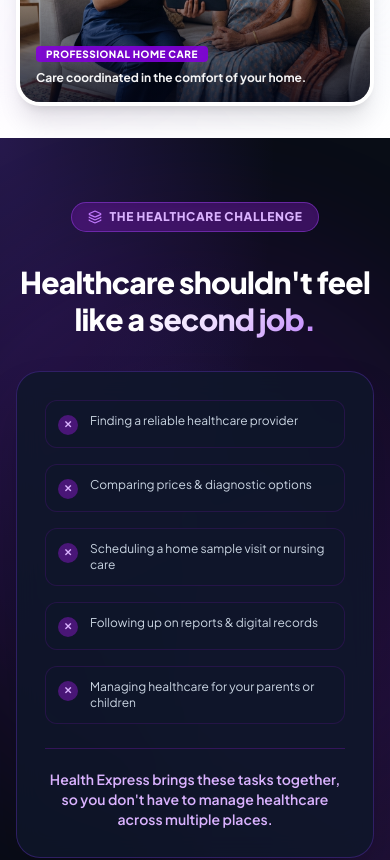
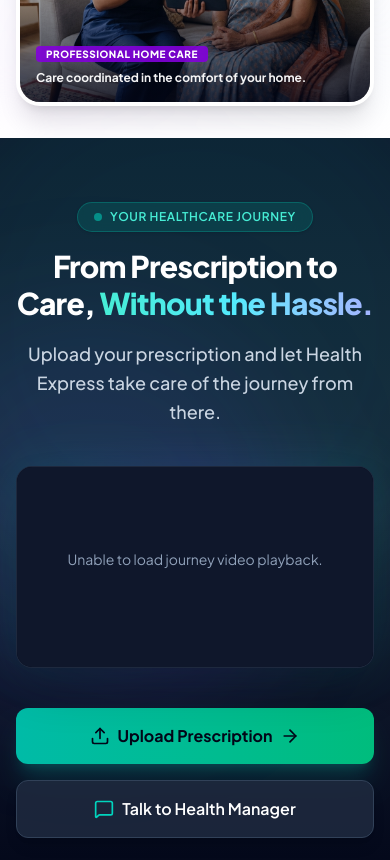
Before and after one commit to Tarunmakode123/healthexpressweb, a React (Vite) app: page / in a window 390 px wide. Shown: the part 1040-1900 px from the top of the page. Built offline with nearby package versions, Linux system fonts and the light colour scheme.

Commit message:
feat: integrate 16:9 cinematic journey story video section into homepage

```diff
--- /dev/null
+++ b/src/components/sections/JourneyVideoSection.jsx
@@ -0,0 +1,141 @@
+import React, { useRef, useState, useEffect } from 'react';
+import { Upload, ArrowRight, MessageSquare, Volume2, VolumeX, Play, Pause } from 'lucide-react';
+import { openWhatsApp, DEFAULT_MESSAGES } from '../../utils/whatsapp';
+
+export default function JourneyVideoSection({ onOpenUploadModal }) {
+  const videoRef = useRef(null);
+  const [isPlaying, setIsPlaying] = useState(true);
+  const [isMuted, setIsMuted] = useState(true);
+  const [hasError, setHasError] = useState(false);
+
+  useEffect(() => {
+    const video = videoRef.current;
+    if (!video) return;
+
+    // Handle autoplay check
+    const playPromise = video.play();
+    if (playPromise !== undefined) {
+      playPromise
+        .then(() => {
+          setIsPlaying(true);
+        })
+        .catch((err) => {
+          console.warn('Autoplay prevented or interrupted:', err);
+          setIsPlaying(false);
+        });
+    }
+  }, []);
+
+  const togglePlay = () => {
+    const video = videoRef.current;
+    if (!video) return;
+    if (isPlaying) {
+      video.pause();
+      setIsPlaying(false);
+    } else {
+      video.play().then(() => setIsPlaying(true)).catch(() => {});
+    }
+  };
+
+  const toggleMute = () => {
+    const video = videoRef.current;
+    if (!video) return;
+    video.muted = !isMuted;
+    setIsMuted(!isMuted);
+  };
+
+  return (
+    <section className="py-16 md:py-24 bg-gradient-to-b from-slate-900 via-slate-900/95 to-slate-950 text-white relative overflow-hidden">
+      {/* Background Glow Overlay */}
+      <div className="absolute inset-0 pointer-events-none overflow-hidden">
+        <div className="absolute top-1/4 left-1/2 -translate-x-1/2 -translate-y-1/2 w-[600px] h-[600px] bg-teal-500/10 rounded-full blur-3xl" />
+        <div className="absolute bottom-1/4 right-1/4 w-[400px] h-[400px] bg-indigo-500/10 rounded-full blur-3xl" />
+      </div>
+
+      <div className="max-w-7xl mx-auto px-4 sm:px-6 lg:px-8 relative z-10">
+        {/* Header Content */}
+        <div className="text-center max-w-3xl mx-auto mb-10 md:mb-14">
+          <div className="inline-flex items-center gap-2 px-4 py-1.5 rounded-full bg-teal-500/15 border border-teal-500/30 text-teal-300 text-xs sm:text-sm font-semibold tracking-wider uppercase mb-4 shadow-sm backdrop-blur-md">
+            <span className="w-2 h-2 rounded-full bg-teal-400 animate-pulse" />
+            YOUR HEALTHCARE JOURNEY
+          </div>
+          <h2 className="text-3xl sm:text-4xl md:text-5xl font-extrabold text-white tracking-tight leading-tight mb-4">
+            From Prescription to Care, <span className="bg-gradient-to-r from-teal-300 via-cyan-300 to-indigo-300 bg-clip-text text-transparent">Without the Hassle.</span>
+          </h2>
+          <p className="text-lg sm:text-xl text-slate-300 font-medium leading-relaxed">
+            Upload your prescription and let Health Express take care of the journey from there.
+          </p>
+        </div>
+
+        {/* 16:9 Cinematic Video Container */}
+        <div className="max-w-5xl mx-auto relative group">
+          <div className="relative aspect-video w-full rounded-2xl md:rounded-[28px] overflow-hidden border border-slate-700/60 shadow-2xl bg-slate-950">
+            {!hasError ? (
+              <video
+                ref={videoRef}
+                src="/videos/healthexpress-journey-story.mp4"
+                poster="/logo.png"
+                autoPlay
+                muted
+                playsInline
+                loop
+                preload="metadata"
+                onError={() => setHasError(true)}
+                onPlay={() => setIsPlaying(true)}
+                onPause={() => setIsPlaying(false)}
+                className="w-full h-full object-cover"
+              />
+            ) : (
+              <div className="w-full h-full flex flex-col items-center justify-center bg-slate-900 p-6 text-center">
+                <p className="text-slate-400 text-sm mb-4">Unable to load journey video playback.</p>
+              </div>
+            )}
+
+            {/* Video Controls Overlay */}
+            <div className="absolute inset-0 bg-gradient-to-t from-slate-950/70 via-transparent to-transparent opacity-0 group-hover:opacity-100 transition-opacity duration-300 flex items-end justify-between p-4 sm:p-6 pointer-events-none">
+              <div className="flex items-center gap-3 pointer-events-auto">
+                <button
+                  onClick={togglePlay}
+                  className="w-10 h-10 rounded-full bg-slate-900/80 hover:bg-teal-600 text-white flex items-center justify-center backdrop-blur-md border border-slate-700 transition-all shadow-lg"
+                  aria-label={isPlaying ? 'Pause Video' : 'Play Video'}
+                >
+                  {isPlaying ? <Pause className="w-5 h-5" /> : <Play className="w-5 h-5 ml-0.5" />}
+                </button>
+                <button
+                  onClick={toggleMute}
+                  className="w-10 h-10 rounded-full bg-slate-900/80 hover:bg-teal-600 text-white flex items-center justify-center backdrop-blur-md border border-slate-700 transition-all shadow-lg"
+                  aria-label={isMuted ? 'Unmute Audio' : 'Mute Audio'}
+                >
+                  {isMuted ? <VolumeX className="w-5 h-5" /> : <Volume2 className="w-5 h-5" />}
+                </button>
+              </div>
+            </div>
+          </div>
+
+          {/* Decorative Corner Glow Accent */}
+          <div className="absolute -inset-1 bg-gradient-to-r from-teal-500/20 via-indigo-500/20 to-teal-500/20 rounded-[30px] blur-xl -z-10 opacity-70 group-hover:opacity-100 transition-opacity" />
+        </div>
+
+        {/* Action Buttons */}
+        <div className="mt-10 md:mt-12 flex flex-col sm:flex-row items-center justify-center gap-4">
+          <button
+            onClick={() => onOpenUploadModal && onOpenUploadModal()}
+            className="w-full sm:w-auto px-8 py-4 rounded-xl bg-gradient-to-r from-teal-500 to-emerald-500 hover:from-teal-400 hover:to-emerald-400 text-slate-950 font-bold text-base shadow-xl shadow-teal-500/20 hover:shadow-teal-500/30 transition-all transform hover:-translate-y-0.5 flex items-center justify-center gap-2 group"
+          >
+            <Upload className="w-5 h-5" />
+            <span>Upload Prescription</span>
+            <ArrowRight className="w-5 h-5 group-hover:translate-x-1 transition-transform" />
+          </button>
+
+          <button
+            onClick={() => openWhatsApp(DEFAULT_MESSAGES?.CARE_MANAGER || 'Hi Health Express, I would like to talk to a Personal Care Manager.')}
+            className="w-full sm:w-auto px-8 py-4 rounded-xl bg-slate-800/90 hover:bg-slate-800 border border-slate-700 hover:border-slate-600 text-white font-semibold text-base transition-all flex items-center justify-center gap-2 shadow-lg"
+          >
+            <MessageSquare className="w-5 h-5 text-teal-400" />
+            <span>Talk to Health Manager</span>
+          </button>
+        </div>
+      </div>
+    </section>
+  );
+}
--- a/src/pages/HomePage.jsx
+++ b/src/pages/HomePage.jsx
@@ -1,5 +1,6 @@
 import React from 'react';
 import HeroSection from '../components/sections/HeroSection';
+import JourneyVideoSection from '../components/sections/JourneyVideoSection';
 import ProblemSection from '../components/sections/ProblemSection';
 import SimplerHealthcareSection from '../components/sections/SimplerHealthcareSection';
 import HowItWorksSection from '../components/sections/HowItWorksSection';
@@ -22,6 +23,9 @@
     <div className="space-y-0 relative">
       {/* 1. WHO ARE YOU? -> Hero */}
       <HeroSection onOpenUploadModal={onOpenUploadModal} />
+
+      {/* 1.5. YOUR HEALTHCARE JOURNEY -> Video Section */}
+      <JourneyVideoSection onOpenUploadModal={onOpenUploadModal} />
 
       {/* 2. WHY DO I NEED YOU? -> Problem */}
       <ProblemSection />
```
Also changed, not shown: 2 other files (tests, documents, lock files or other folders).
